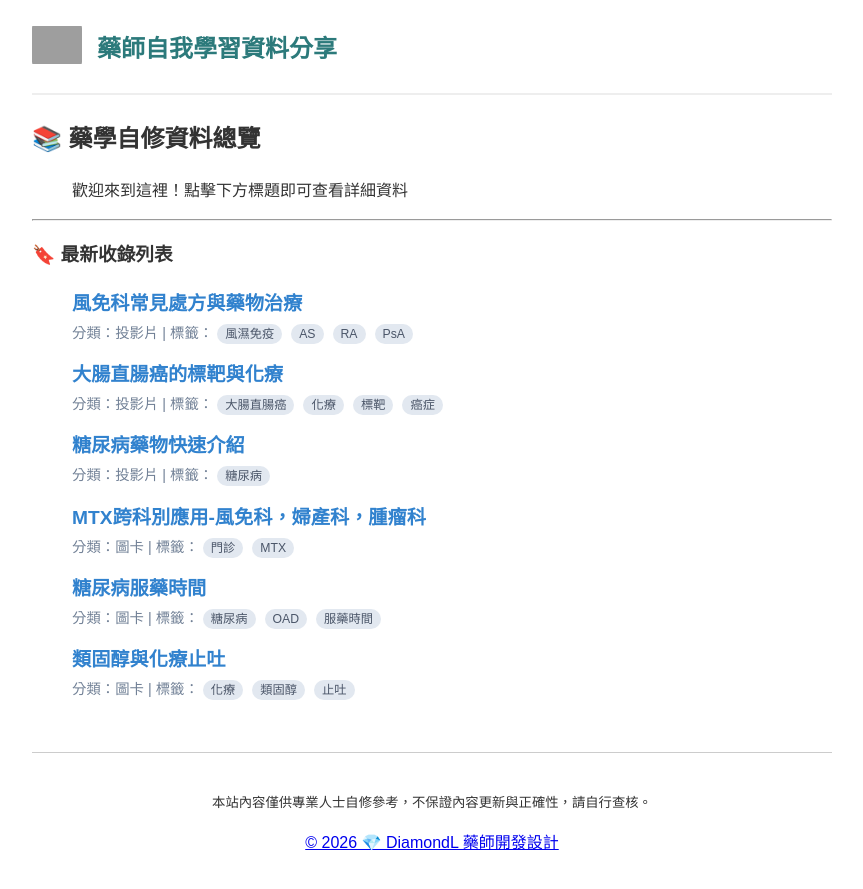
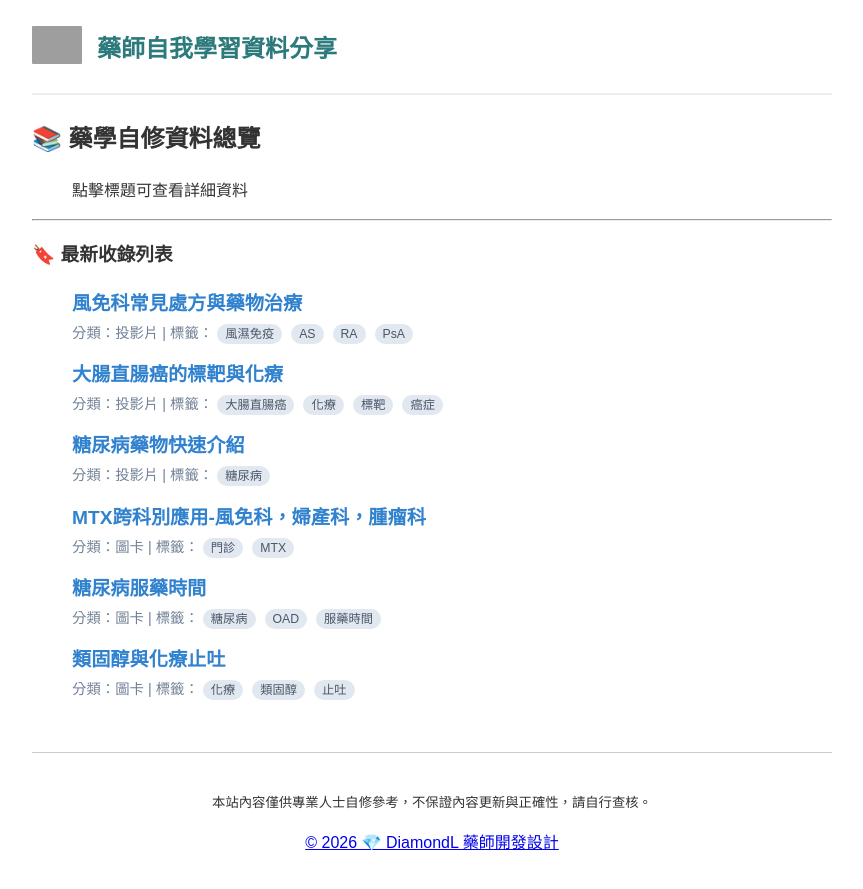
Before and after one commit to liaoweihung/note, a Jekyll site: the page built from index.md, in a window 1280 px wide. Shown: the top 889 px of the page, without its empty margins (208-1071 px from the left). Built offline with Jekyll 4.4.1, drawn with Linux system fonts in a browser that asks for light colours; grey boxes are pictures that could not be loaded.

Commit message:
Update index.md

```diff
--- a/index.md
+++ b/index.md
@@ -5,7 +5,7 @@ title: 首頁
 
 ## 📚 藥學自修資料總覽
 
-> 歡迎來到這裡！點擊下方標題即可查看詳細資料
+> 點擊標題可查看詳細資料
 
 ---
 
```
